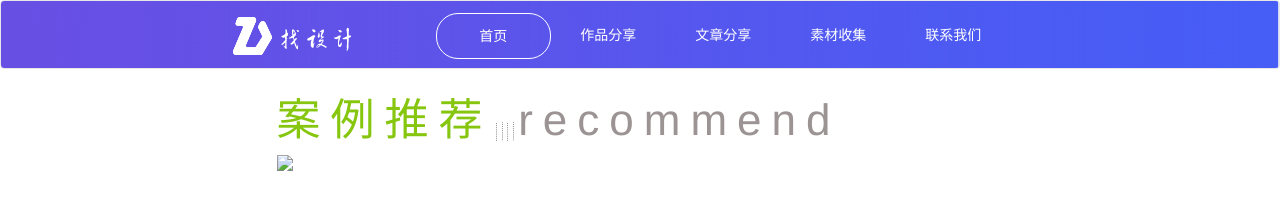
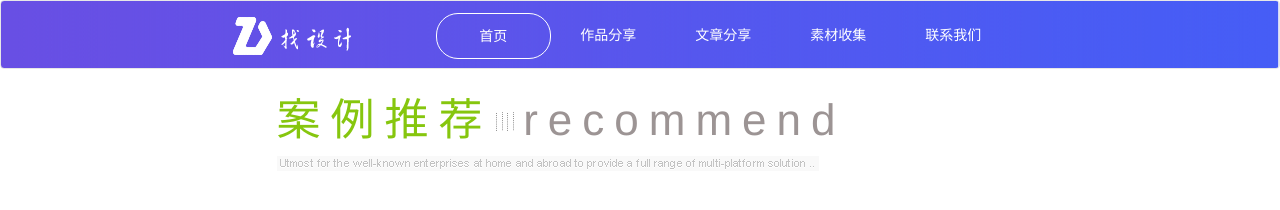
Before and after one commit to winljm001/die, a plain HTML site: page zhaosheji/index.html in a window 1280 px wide. Drawn offline with Linux system fonts and the light colour scheme.

Commit message:
css和html修改

```diff
--- a/zhaosheji/css/common.css
+++ b/zhaosheji/css/common.css
@@ -29,7 +29,7 @@
 .navbar-default .navbar-toggle .icon-bar{background-color:#fff;}
 /*内容标题*/
 .content_title{width:727px; margin:0px auto;}
-.content_title .content_title_main{}
+.content_title .content_title_main img{ margin-bottom:20px;}
 .content_title .content_title_main span{ font-size:44px; letter-spacing:10px; margin-top:10px;}
 .content_title .content_title_main span.green{color:#86c60e;}
-.content_title .content_title_main span.white{color:#9c9494;}
+.content_title .content_title_main span.white{color:#9c9494; margin-left:5px;}
--- a/zhaosheji/index.html
+++ b/zhaosheji/index.html
@@ -49,7 +49,7 @@
             <img src="img/content_pic.png">
             <span class="white">recommend</span>
         </div>
-        <img src="img/index_pic_one.png">
+        <img src="img/pic_one.png">
 
     </div>
 </body>
```
